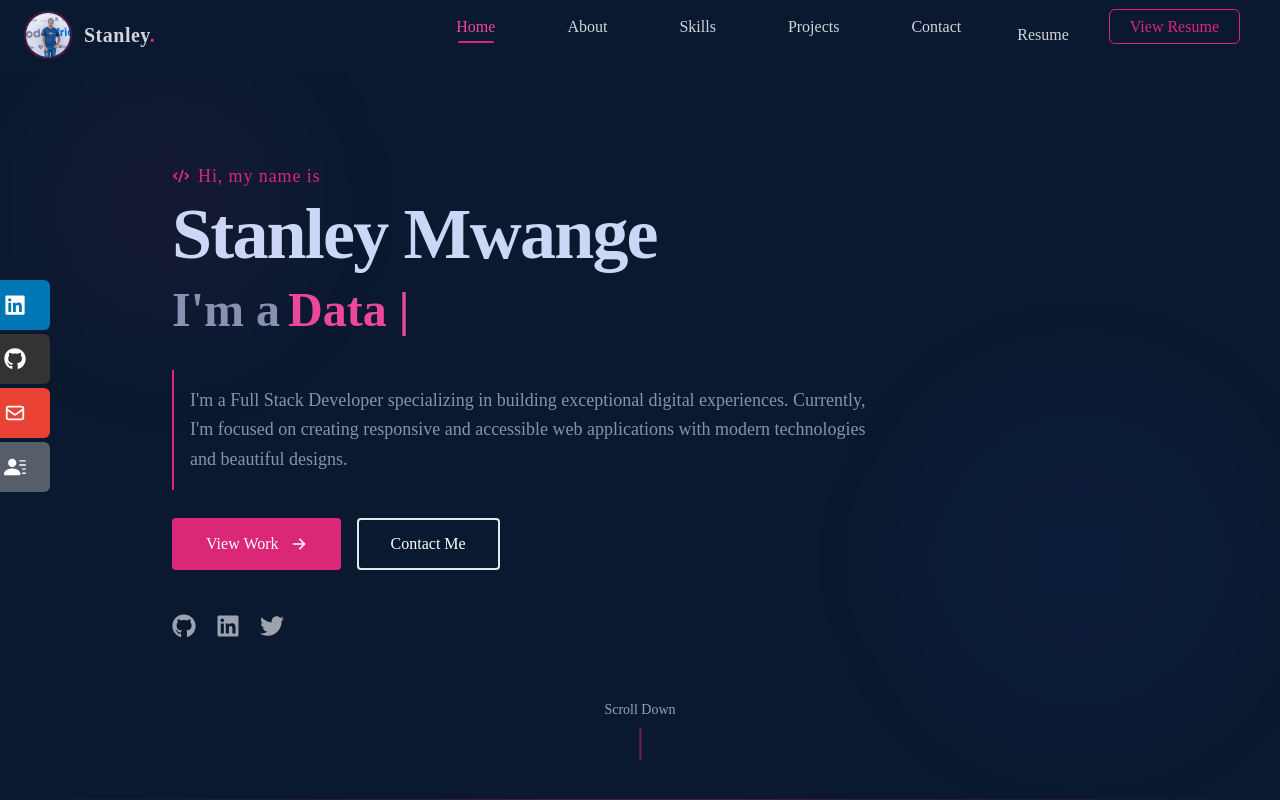
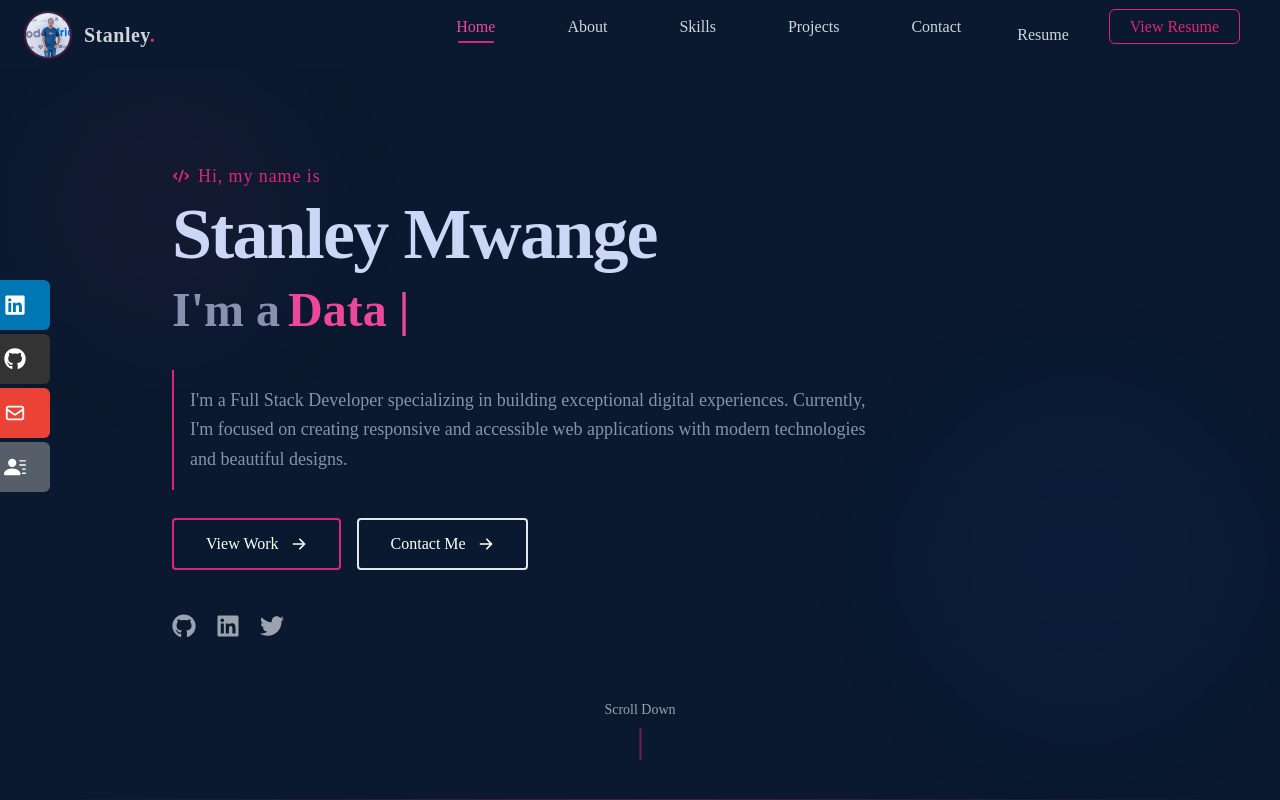
Before and after one commit to StanleyKioko/stan.me, a React (Create React App) app: page /#/ in a window 1280 px wide. Shown: the top 800 px of the page. Built offline with nearby package versions, Linux system fonts and the light colour scheme; the HTML template or start-up script is replaced by a standard one.

Commit message:
Home page updated

```diff
--- a/src/components/Home.jsx
+++ b/src/components/Home.jsx
@@ -1,7 +1,8 @@
 import React from 'react'
+import { Link } from 'react-scroll'
+import { ReactTyped } from "react-typed";
 import { HiArrowRight, HiCode } from 'react-icons/hi'
 import { FaGithub, FaLinkedin, FaTwitter } from 'react-icons/fa'
-import { ReactTyped } from "react-typed";
 
 const Home = () => {
   return (
@@ -47,16 +48,28 @@ const Home = () => {
           </p>
 
           <div className="flex flex-wrap gap-4 mt-4">
-            <a href="#work" className='text-white group border-2 border-pink-600 px-8 py-3 flex items-center bg-pink-600 hover:bg-transparent transition-all duration-300 rounded'>
+            <Link
+            to="work"
+            smooth={true}
+            duration={500}
+            className='text-white group border-2 border-pink-600 px-8 py-3 flex items-center bg-transparent hover:bg-pink-600 hover:text-white transition-all duration-300 rounded'
+            >
               View Work
               <span className='group-hover:rotate-90 duration-300'>
                 <HiArrowRight className="ml-3" />
               </span>
-            </a>
+            </Link>
 
-            <a href="#contact" className='text-white group border-2 px-8 py-3 flex items-center hover:bg-white hover:text-[#0a192f] transition-all duration-300 rounded'>
+            <Link
+              to="contact"
+              smooth={true}
+              duration={500}
+              className='text-white group border-2 px-8 py-3 flex items-center hover:bg-pink-600 hover:text-white transition-all duration-300 rounded'>
               Contact Me
-            </a>
+              <span className='group-hover:rotate-90 duration-300'>
+                <HiArrowRight className="ml-3" />
+              </span>
+            </Link>
           </div>
 
           {/* Social icons */}
```
